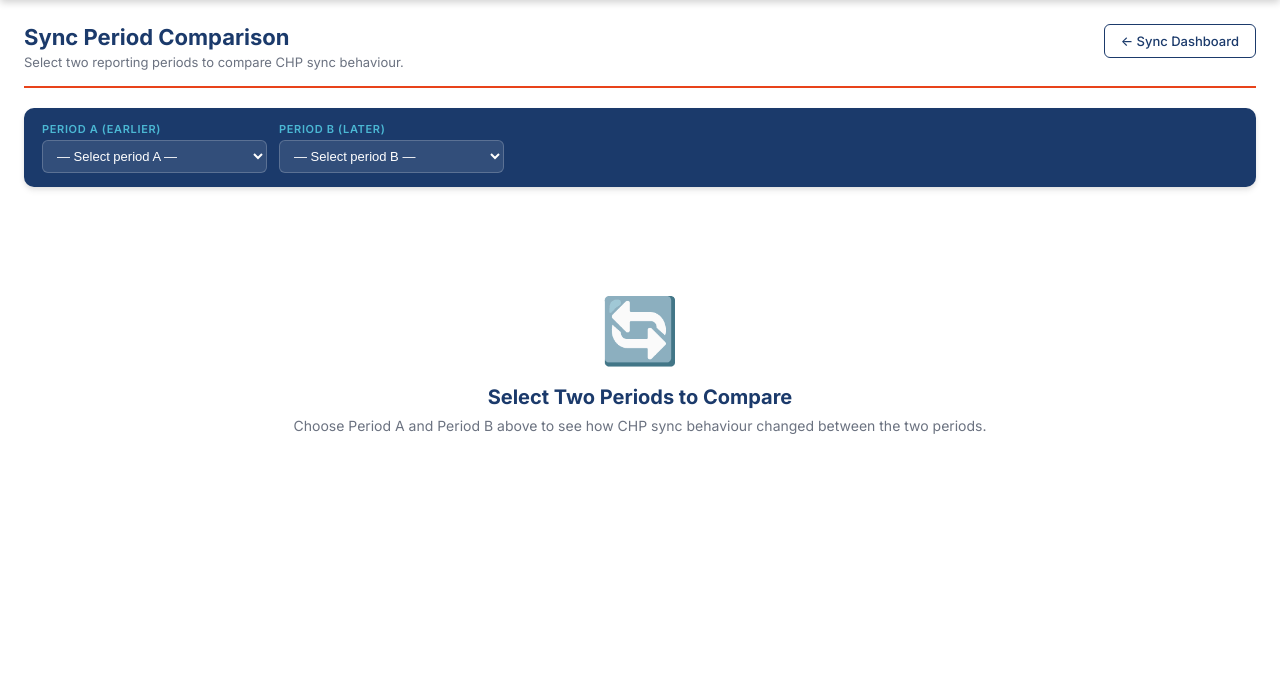
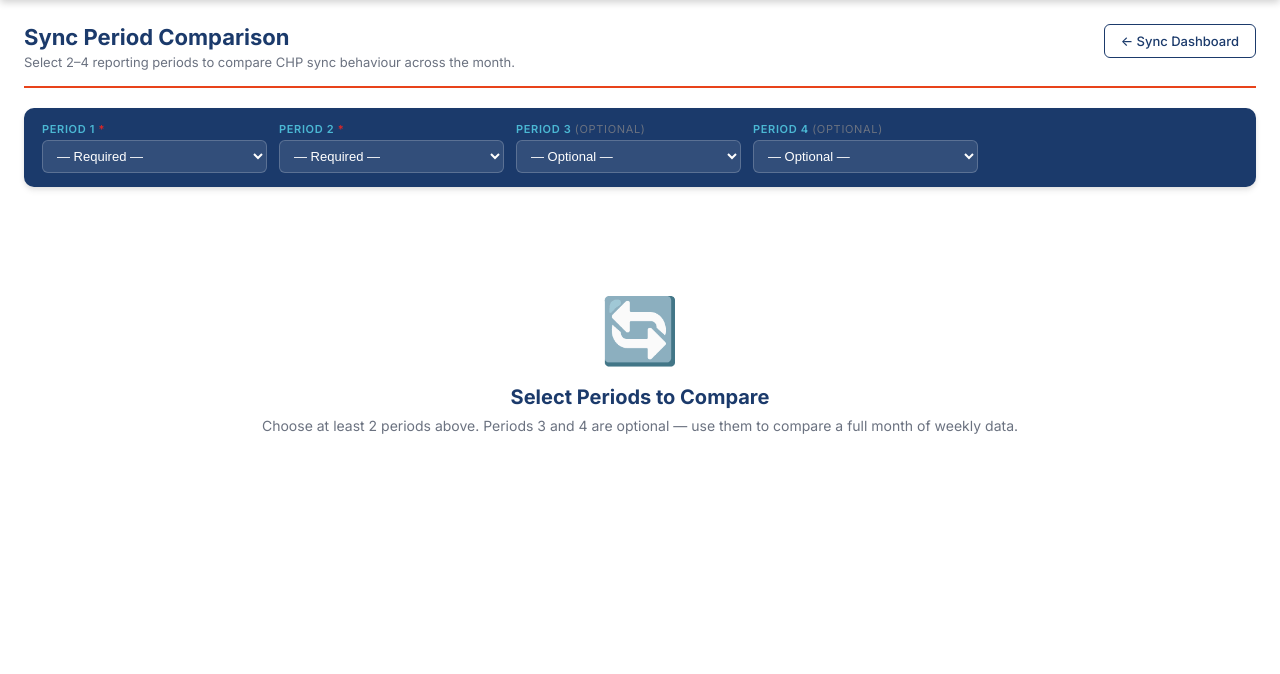
Before and after one commit to linetlucy-genchabe/Service-Delivery-Gaps, a Django app: page /sync/compare/ in a window 1280 px wide. Shown: the part 64-738 px from the top of the page. Run offline with Django 4.2, Linux system fonts and the light colour scheme; tables that the repository leaves empty hold one stand-in row (values such as "Sample post").

Commit message:
Rewrite sync compare template with 4 period selectors and 5-category breakdown

```diff
--- a/dashboard/templates/dashboard/sync_compare.html
+++ b/dashboard/templates/dashboard/sync_compare.html
@@ -6,9 +6,9 @@
   <div>
     <h1 class="page-title">Sync Period Comparison</h1>
     {% if comparison %}
-      <p class="page-subtitle period-badge">📅 {{ comparison.batch_a.label }} vs {{ comparison.batch_b.label }}</p>
+      <p class="page-subtitle period-badge">📅 Comparing {{ comparison.n }} period{{ comparison.n|pluralize }} · {{ comparison.total }} CHPs total</p>
     {% else %}
-      <p class="page-subtitle">Select two reporting periods to compare CHP sync behaviour.</p>
+      <p class="page-subtitle">Select 2–4 reporting periods to compare CHP sync behaviour across the month.</p>
     {% endif %}
   </div>
   <a href="{% url 'sync_dashboard' %}" class="btn btn-outline">← Sync Dashboard</a>
@@ -17,27 +17,58 @@
 <!-- PERIOD SELECTORS -->
 <div class="filter-bar">
   <form method="get" class="filter-form" id="compare-form">
+    {% if selected_county %}<input type="hidden" name="county" value="{{ selected_county }}">{% endif %}
+    {% if selected_subcounty %}<input type="hidden" name="sub_county" value="{{ selected_subcounty }}">{% endif %}
+    {% if selected_chu %}<input type="hidden" name="chu" value="{{ selected_chu }}">{% endif %}
+
     <div class="filter-group">
-      <label class="filter-label">Period A (Earlier)</label>
+      <label class="filter-label">Period 1 <span style="color:var(--red)">*</span></label>
       <select name="batch_a" class="filter-select" onchange="this.form.submit()">
-        <option value="">— Select period A —</option>
+        <option value="">— Required —</option>
         {% for b in batches %}
-          <option value="{{ b.pk }}" {% if batch_a_id == b.pk|stringformat:"s" %}selected{% endif %}>{{ b.label }}</option>
+          <option value="{{ b.pk }}" {% if selected_batch_ids.batch_a == b.pk|stringformat:"s" %}selected{% endif %}>{{ b.label }}</option>
         {% endfor %}
       </select>
     </div>
-
     <div class="filter-group">
-      <label class="filter-label">Period B (Later)</label>
+      <label class="filter-label">Period 2 <span style="color:var(--red)">*</span></label>
       <select name="batch_b" class="filter-select" onchange="this.form.submit()">
-        <option value="">— Select period B —</option>
+        <option value="">— Required —</option>
         {% for b in batches %}
-          <option value="{{ b.pk }}" {% if batch_b_id == b.pk|stringformat:"s" %}selected{% endif %}>{{ b.label }}</option>
+          <option value="{{ b.pk }}" {% if selected_batch_ids.batch_b == b.pk|stringformat:"s" %}selected{% endif %}>{{ b.label }}</option>
         {% endfor %}
       </select>
     </div>
+    <div class="filter-group">
+      <label class="filter-label">Period 3 <span style="color:var(--text-muted);font-weight:400;">(optional)</span></label>
+      <select name="batch_c" class="filter-select" onchange="this.form.submit()">
+        <option value="">— Optional —</option>
+        {% for b in batches %}
+          <option value="{{ b.pk }}" {% if selected_batch_ids.batch_c == b.pk|stringformat:"s" %}selected{% endif %}>{{ b.label }}</option>
+        {% endfor %}
+      </select>
+    </div>
+    <div class="filter-group">
+      <label class="filter-label">Period 4 <span style="color:var(--text-muted);font-weight:400;">(optional)</span></label>
+      <select name="batch_d" class="filter-select" onchange="this.form.submit()">
+        <option value="">— Optional —</option>
+        {% for b in batches %}
+          <option value="{{ b.pk }}" {% if selected_batch_ids.batch_d == b.pk|stringformat:"s" %}selected{% endif %}>{{ b.label }}</option>
+        {% endfor %}
+      </select>
+    </div>
+  </form>
+</div>
 
-    {% if comparison %}
+{% if comparison %}
+<!-- GEOGRAPHY FILTERS -->
+<div class="filter-bar" style="padding-top:0;margin-top:-8px;">
+  <form method="get" class="filter-form">
+    {% if selected_batch_ids.batch_a %}<input type="hidden" name="batch_a" value="{{ selected_batch_ids.batch_a }}">{% endif %}
+    {% if selected_batch_ids.batch_b %}<input type="hidden" name="batch_b" value="{{ selected_batch_ids.batch_b }}">{% endif %}
+    {% if selected_batch_ids.batch_c %}<input type="hidden" name="batch_c" value="{{ selected_batch_ids.batch_c }}">{% endif %}
+    {% if selected_batch_ids.batch_d %}<input type="hidden" name="batch_d" value="{{ selected_batch_ids.batch_d }}">{% endif %}
+
     <div class="filter-group">
       <label class="filter-label">County</label>
       <select name="county" class="filter-select" onchange="this.form.submit()">
@@ -47,8 +78,7 @@
         {% endfor %}
       </select>
     </div>
-
-    {% if selected_county %}
+    {% if selected_county and filter_opts.sub_counties %}
     <div class="filter-group">
       <label class="filter-label">Sub-County</label>
       <select name="sub_county" class="filter-select" onchange="this.form.submit()">
@@ -59,8 +89,7 @@
       </select>
     </div>
     {% endif %}
-
-    {% if selected_subcounty %}
+    {% if selected_subcounty and filter_opts.chus %}
     <div class="filter-group">
       <label class="filter-label">Community Health Unit</label>
       <select name="chu" class="filter-select" onchange="this.form.submit()">
@@ -71,193 +100,145 @@
       </select>
     </div>
     {% endif %}
-
     {% if selected_county %}
-      <a href="?batch_a={{ batch_a_id }}&batch_b={{ batch_b_id }}" class="filter-reset">✕ Clear Filters</a>
+      <a href="?{% for k,v in selected_batch_ids.items %}{% if v %}{{ k }}={{ v }}&{% endif %}{% endfor %}" class="filter-reset">✕ Clear Filters</a>
     {% endif %}
-    {% endif %}
-
-    <!-- carry hidden fields -->
-    {% if batch_a_id %}<input type="hidden" name="batch_a" value="{{ batch_a_id }}">{% endif %}
-    {% if batch_b_id %}<input type="hidden" name="batch_b" value="{{ batch_b_id }}">{% endif %}
-    {% if selected_county %}<input type="hidden" name="county" value="{{ selected_county }}">{% endif %}
-    {% if selected_subcounty %}<input type="hidden" name="sub_county" value="{{ selected_subcounty }}">{% endif %}
-    {% if selected_chu %}<input type="hidden" name="chu" value="{{ selected_chu }}">{% endif %}
   </form>
 </div>
 
-{% if not comparison %}
-<div class="empty-dashboard">
-  <div class="empty-icon">🔄</div>
-  <h2>Select Two Periods to Compare</h2>
-  <p>Choose Period A and Period B above to see how CHP sync behaviour changed between the two periods.</p>
+<!-- PERIOD LABELS -->
+<div style="display:flex;flex-wrap:wrap;gap:10px;margin-bottom:14px;">
+  {% for b in comparison.batches %}
+  <span style="background:var(--navy);color:white;padding:4px 12px;border-radius:20px;font-size:12px;font-weight:600;">
+    Period {{ forloop.counter }}: {{ b.label }}
+  </span>
+  {% endfor %}
 </div>
 
-{% else %}
-
 <!-- SUMMARY CARDS -->
-<div class="section-label">📊 Comparison Summary — {{ comparison.total }} CHPs total</div>
+<div class="section-label">📊 Comparison Summary — {{ comparison.total }} CHPs across {{ comparison.n }} period{{ comparison.n|pluralize }}</div>
 <div class="cards-grid">
-
   <div class="stat-card green">
-    <div class="stat-value">{{ comparison.count_both }}</div>
-    <div class="stat-label">✅ Synced in Both Periods</div>
-    <div class="stat-sub">CHPs who synced at least once in both {{ comparison.batch_a.label }} and {{ comparison.batch_b.label }}</div>
-    <button class="definition-btn" data-def="Synced Both Periods: CHPs who successfully synced their phone data at least once in both reporting periods. These CHPs are consistently active and uploading data to eCHIS.">View definition</button>
+    <div class="stat-value">{{ comparison.count_all }}</div>
+    <div class="stat-label">✅ Synced All Periods</div>
+    <div class="stat-sub">Synced in every selected period — consistently active</div>
+    <button class="definition-btn" data-def="Synced All Periods: CHPs who successfully synced at least once in every single selected reporting period. These are your most consistently active data capturers.">View definition</button>
   </div>
-
+  <div class="stat-card cyan">
+    <div class="stat-value">{{ comparison.count_most }}</div>
+    <div class="stat-label">🔵 Synced Most Periods</div>
+    <div class="stat-sub">Synced in more than half but not all periods — mostly active</div>
+    <button class="definition-btn" data-def="Synced Most Periods: CHPs who synced in more than half of the selected periods but missed at least one. They are mostly active but inconsistent — worth checking what caused them to miss a period.">View definition</button>
+  </div>
   <div class="stat-card yellow">
-    <div class="stat-value">{{ comparison.count_a_only }}</div>
-    <div class="stat-label">⚠️ Synced Period A Only</div>
-    <div class="stat-sub">Synced in {{ comparison.batch_a.label }} but NOT in {{ comparison.batch_b.label }} — dropped off</div>
-    <button class="definition-btn" data-def="Synced Period A Only: CHPs who synced during the earlier period but did not sync during the later period. These CHPs were active but have since dropped off — they need follow-up to understand why they stopped syncing.">View definition</button>
+    <div class="stat-value">{{ comparison.count_some }}</div>
+    <div class="stat-label">🟡 Synced Some Periods</div>
+    <div class="stat-sub">Synced in half or fewer periods — inconsistently active</div>
+    <button class="definition-btn" data-def="Synced Some Periods: CHPs who synced in half or fewer of the selected periods (but more than one). These CHPs are inconsistent syncers — they have synced before but are frequently missing. Targeted follow-up is needed.">View definition</button>
   </div>
-
-  <div class="stat-card cyan">
-    <div class="stat-value">{{ comparison.count_b_only }}</div>
-    <div class="stat-label">🔵 Synced Period B Only</div>
-    <div class="stat-sub">Synced in {{ comparison.batch_b.label }} but NOT in {{ comparison.batch_a.label }} — newly active</div>
-    <button class="definition-btn" data-def="Synced Period B Only: CHPs who did not sync during the earlier period but did sync during the later period. These CHPs were inactive and have since become active — a positive trend.">View definition</button>
+  <div class="stat-card {% if comparison.count_appeared > 0 %}navy{% else %}green{% endif %}">
+    <div class="stat-value">{{ comparison.count_appeared }}</div>
+    <div class="stat-label">🟠 Appeared / Dropped Off</div>
+    <div class="stat-sub">Only synced in exactly one period — new or dropped off</div>
+    <button class="definition-btn" data-def="Appeared or Dropped Off: CHPs who synced in exactly one of the selected periods. They may be newly activated CHPs appearing for the first time, or previously active CHPs who have dropped off and only appeared once. Investigate individually.">View definition</button>
   </div>
-
   <div class="stat-card red">
     <div class="stat-value">{{ comparison.count_never }}</div>
-    <div class="stat-label">🔴 Never Synced Either Period</div>
-    <div class="stat-sub">CHPs who did not sync in either period — persistent non-syncers, highest priority</div>
-    <button class="definition-btn" data-def="Never Synced Either Period: CHPs who did not sync their phone data in either reporting period. These are persistent non-syncers — their work is completely invisible in eCHIS across both periods. This is the highest-priority group for follow-up and support.">View definition</button>
+    <div class="stat-label">🔴 Never Synced Any Period</div>
+    <div class="stat-sub">Zero syncs across all selected periods — persistent non-syncers</div>
+    <button class="definition-btn" data-def="Never Synced Any Period: CHPs who did not sync in any of the selected reporting periods. These are persistent non-syncers — their work is completely invisible in eCHIS across all selected periods. Highest priority for follow-up and support.">View definition</button>
   </div>
-
 </div>
 
-<!-- VISUAL BREAKDOWN BAR -->
+<!-- VISUAL BAR -->
 <div class="section-label">📈 Visual Breakdown</div>
 <div class="card">
   <div class="card-body">
-    <div class="compare-bar-wrap">
-      {% with total=comparison.total %}
-      {% if total > 0 %}
-        <div class="compare-bar">
-          {% if comparison.count_both > 0 %}
-          <div class="compare-seg seg-green" style="width:{% widthratio comparison.count_both total 100 %}%"
-               title="Synced Both: {{ comparison.count_both }}">
-            {% if comparison.count_both > total|divisibleby:10 %}{{ comparison.count_both }}{% endif %}
-          </div>
-          {% endif %}
-          {% if comparison.count_a_only > 0 %}
-          <div class="compare-seg seg-yellow" style="width:{% widthratio comparison.count_a_only total 100 %}%"
-               title="Period A Only: {{ comparison.count_a_only }}">
-            {% if comparison.count_a_only > total|divisibleby:10 %}{{ comparison.count_a_only }}{% endif %}
-          </div>
-          {% endif %}
-          {% if comparison.count_b_only > 0 %}
-          <div class="compare-seg seg-cyan" style="width:{% widthratio comparison.count_b_only total 100 %}%"
-               title="Period B Only: {{ comparison.count_b_only }}">
-            {% if comparison.count_b_only > total|divisibleby:10 %}{{ comparison.count_b_only }}{% endif %}
-          </div>
-          {% endif %}
-          {% if comparison.count_never > 0 %}
-          <div class="compare-seg seg-red" style="width:{% widthratio comparison.count_never total 100 %}%"
-               title="Never Synced: {{ comparison.count_never }}">
-            {% if comparison.count_never > total|divisibleby:10 %}{{ comparison.count_never }}{% endif %}
-          </div>
-          {% endif %}
-        </div>
-        <div class="compare-legend">
-          <span class="legend-item"><span class="legend-dot dot-green"></span> Synced Both ({{ comparison.count_both }})</span>
-          <span class="legend-item"><span class="legend-dot dot-yellow"></span> Period A Only ({{ comparison.count_a_only }})</span>
-          <span class="legend-item"><span class="legend-dot dot-cyan"></span> Period B Only ({{ comparison.count_b_only }})</span>
-          <span class="legend-item"><span class="legend-dot dot-red"></span> Never Synced ({{ comparison.count_never }})</span>
-        </div>
-      {% endif %}
-      {% endwith %}
+    {% with total=comparison.total %}
+    {% if total > 0 %}
+    <div class="compare-bar" style="height:52px;">
+      {% if comparison.count_all > 0 %}
+      <div class="compare-seg seg-green" style="width:{% widthratio comparison.count_all total 100 %}%" title="Synced All: {{ comparison.count_all }}">
+        {% if comparison.count_all > 50 %}{{ comparison.count_all }}{% endif %}
+      </div>{% endif %}
+      {% if comparison.count_most > 0 %}
+      <div class="compare-seg seg-cyan" style="width:{% widthratio comparison.count_most total 100 %}%" title="Synced Most: {{ comparison.count_most }}">
+        {% if comparison.count_most > 50 %}{{ comparison.count_most }}{% endif %}
+      </div>{% endif %}
+      {% if comparison.count_some > 0 %}
+      <div class="compare-seg seg-yellow" style="width:{% widthratio comparison.count_some total 100 %}%" title="Synced Some: {{ comparison.count_some }}">
+        {% if comparison.count_some > 50 %}{{ comparison.count_some }}{% endif %}
+      </div>{% endif %}
+      {% if comparison.count_appeared > 0 %}
+      <div class="compare-seg" style="width:{% widthratio comparison.count_appeared total 100 %}%;background:#EA580C;" title="Appeared/Dropped: {{ comparison.count_appeared }}">
+        {% if comparison.count_appeared > 50 %}{{ comparison.count_appeared }}{% endif %}
+      </div>{% endif %}
+      {% if comparison.count_never > 0 %}
+      <div class="compare-seg seg-red" style="width:{% widthratio comparison.count_never total 100 %}%" title="Never Synced: {{ comparison.count_never }}">
+        {% if comparison.count_never > 50 %}{{ comparison.count_never }}{% endif %}
+      </div>{% endif %}
     </div>
+    <div class="compare-legend">
+      <span class="legend-item"><span class="legend-dot dot-green"></span>Synced All ({{ comparison.count_all }})</span>
+      <span class="legend-item"><span class="legend-dot dot-cyan"></span>Synced Most ({{ comparison.count_most }})</span>
+      <span class="legend-item"><span class="legend-dot dot-yellow"></span>Synced Some ({{ comparison.count_some }})</span>
+      <span class="legend-item"><span class="legend-dot" style="background:#EA580C;"></span>Appeared/Dropped ({{ comparison.count_appeared }})</span>
+      <span class="legend-item"><span class="legend-dot dot-red"></span>Never Synced ({{ comparison.count_never }})</span>
+    </div>
+    {% endif %}
+    {% endwith %}
   </div>
 </div>
 
 <!-- DRILL-DOWN TABS -->
 <div class="section-label">📋 Drill-Down by Category</div>
 <div class="tab-bar">
-  <button class="tab-btn active" data-tab="comp-never">🔴 Never Synced Either <span class="tab-count">{{ comparison.count_never }}</span></button>
-  <button class="tab-btn" data-tab="comp-a-only">⚠️ Dropped Off (A Only) <span class="tab-count">{{ comparison.count_a_only }}</span></button>
-  <button class="tab-btn" data-tab="comp-b-only">🔵 Newly Active (B Only) <span class="tab-count">{{ comparison.count_b_only }}</span></button>
-  <button class="tab-btn" data-tab="comp-both">✅ Consistent Syncers <span class="tab-count">{{ comparison.count_both }}</span></button>
+  <button class="tab-btn active" data-tab="comp-never">🔴 Never Synced <span class="tab-count">{{ comparison.count_never }}</span></button>
+  <button class="tab-btn" data-tab="comp-some">🟡 Synced Some <span class="tab-count">{{ comparison.count_some }}</span></button>
+  <button class="tab-btn" data-tab="comp-appeared">🟠 Appeared/Dropped <span class="tab-count">{{ comparison.count_appeared }}</span></button>
+  <button class="tab-btn" data-tab="comp-most">🔵 Synced Most <span class="tab-count">{{ comparison.count_most }}</span></button>
+  <button class="tab-btn" data-tab="comp-all">✅ Synced All <span class="tab-count">{{ comparison.count_all }}</span></button>
 </div>
 
-{% for tab_id, tab_rows, tab_title, tab_desc, tab_category, tab_cls in comparison_tabs %}
-{% endfor %}
+{% with batch_ids_qs="batch_a="|add:selected_batch_ids.batch_a|add:"&batch_b="|add:selected_batch_ids.batch_b %}
+{% for tab_id, category, title, desc in comp_tabs_meta %}{% endfor %}
 
-<!-- Never synced both -->
 <div class="tab-panel active" id="tab-comp-never">
-  <div class="card">
-    <div class="card-header">
-      <div><h3 class="card-title">CHPs Who Never Synced in Either Period</h3>
-        <p class="card-subtitle">Persistent non-syncers across {{ comparison.batch_a.label }} and {{ comparison.batch_b.label }} — highest priority for follow-up.</p></div>
-      <a href="{% url 'sync_compare_download' %}?batch_a={{ batch_a_id }}&batch_b={{ batch_b_id }}&category=never_synced_both&county={{ selected_county }}&sub_county={{ selected_subcounty }}&chu={{ selected_chu }}" class="btn btn-sm btn-outline">⬇ Download CSV</a>
-    </div>
-    <div class="card-body no-pad"><div class="table-scroll">
-      {% include 'dashboard/_compare_table.html' with rows=comparison.never_synced_both batch_a=comparison.batch_a batch_b=comparison.batch_b %}
-    </div></div>
-  </div>
+  {% include 'dashboard/_multi_compare_table.html' with rows=comparison.never_synced labels=comparison.labels title="CHPs Who Never Synced in Any Period" desc="Persistent non-syncers — zero syncs across all selected periods." category="never_synced" selected_batch_ids=selected_batch_ids county=selected_county sub_county=selected_subcounty chu=selected_chu %}
 </div>
+<div class="tab-panel" id="tab-comp-some">
+  {% include 'dashboard/_multi_compare_table.html' with rows=comparison.synced_some labels=comparison.labels title="CHPs Synced in Some Periods (Half or Fewer)" desc="Inconsistent syncers — synced in multiple periods but less than half." category="synced_some" selected_batch_ids=selected_batch_ids county=selected_county sub_county=selected_subcounty chu=selected_chu %}
+</div>
+<div class="tab-panel" id="tab-comp-appeared">
+  {% include 'dashboard/_multi_compare_table.html' with rows=comparison.appeared_dropped labels=comparison.labels title="CHPs Who Synced in Exactly One Period" desc="Either newly appeared or dropped off — only active in one period." category="appeared_dropped" selected_batch_ids=selected_batch_ids county=selected_county sub_county=selected_subcounty chu=selected_chu %}
+</div>
+<div class="tab-panel" id="tab-comp-most">
+  {% include 'dashboard/_multi_compare_table.html' with rows=comparison.synced_most labels=comparison.labels title="CHPs Synced in Most Periods (More Than Half)" desc="Mostly active but missed at least one period." category="synced_most" selected_batch_ids=selected_batch_ids county=selected_county sub_county=selected_subcounty chu=selected_chu %}
+</div>
+<div class="tab-panel" id="tab-comp-all">
+  {% include 'dashboard/_multi_compare_table.html' with rows=comparison.synced_all labels=comparison.labels title="CHPs Synced in All Selected Periods" desc="Consistently active across every selected period." category="synced_all" selected_batch_ids=selected_batch_ids county=selected_county sub_county=selected_subcounty chu=selected_chu %}
+</div>
+{% endwith %}
 
-<!-- Dropped off -->
-<div class="tab-panel" id="tab-comp-a-only">
-  <div class="card">
-    <div class="card-header">
-      <div><h3 class="card-title">Synced in {{ comparison.batch_a.label }} — Did Not Sync in {{ comparison.batch_b.label }}</h3>
-        <p class="card-subtitle">These CHPs were active but have since dropped off. Investigate what changed.</p></div>
-      <a href="{% url 'sync_compare_download' %}?batch_a={{ batch_a_id }}&batch_b={{ batch_b_id }}&category=synced_a_only&county={{ selected_county }}&sub_county={{ selected_subcounty }}&chu={{ selected_chu }}" class="btn btn-sm btn-outline">⬇ Download CSV</a>
-    </div>
-    <div class="card-body no-pad"><div class="table-scroll">
-      {% include 'dashboard/_compare_table.html' with rows=comparison.synced_a_only batch_a=comparison.batch_a batch_b=comparison.batch_b %}
-    </div></div>
-  </div>
+{% else %}
+<div class="empty-dashboard">
+  <div class="empty-icon">🔄</div>
+  <h2>Select Periods to Compare</h2>
+  <p>Choose at least 2 periods above. Periods 3 and 4 are optional — use them to compare a full month of weekly data.</p>
 </div>
-
-<!-- Newly active -->
-<div class="tab-panel" id="tab-comp-b-only">
-  <div class="card">
-    <div class="card-header">
-      <div><h3 class="card-title">Did Not Sync in {{ comparison.batch_a.label }} — Synced in {{ comparison.batch_b.label }}</h3>
-        <p class="card-subtitle">These CHPs were inactive but are now syncing — a positive improvement.</p></div>
-      <a href="{% url 'sync_compare_download' %}?batch_a={{ batch_a_id }}&batch_b={{ batch_b_id }}&category=synced_b_only&county={{ selected_county }}&sub_county={{ selected_subcounty }}&chu={{ selected_chu }}" class="btn btn-sm btn-outline">⬇ Download CSV</a>
-    </div>
-    <div class="card-body no-pad"><div class="table-scroll">
-      {% include 'dashboard/_compare_table.html' with rows=comparison.synced_b_only batch_a=comparison.batch_a batch_b=comparison.batch_b %}
-    </div></div>
-  </div>
-</div>
-
-<!-- Consistent syncers -->
-<div class="tab-panel" id="tab-comp-both">
-  <div class="card">
-    <div class="card-header">
-      <div><h3 class="card-title">Synced in Both {{ comparison.batch_a.label }} and {{ comparison.batch_b.label }}</h3>
-        <p class="card-subtitle">Consistently active CHPs — these are your reliable data capturers.</p></div>
-      <a href="{% url 'sync_compare_download' %}?batch_a={{ batch_a_id }}&batch_b={{ batch_b_id }}&category=synced_both&county={{ selected_county }}&sub_county={{ selected_subcounty }}&chu={{ selected_chu }}" class="btn btn-sm btn-outline">⬇ Download CSV</a>
-    </div>
-    <div class="card-body no-pad"><div class="table-scroll">
-      {% include 'dashboard/_compare_table.html' with rows=comparison.synced_both batch_a=comparison.batch_a batch_b=comparison.batch_b %}
-    </div></div>
-  </div>
-</div>
-
 {% endif %}
 
-<!-- Definition Modal -->
 <div class="modal-overlay" id="def-modal" style="display:none;">
   <div class="modal">
     <div class="modal-header"><h3>Indicator Definition</h3><button class="modal-close" onclick="closeModal()">×</button></div>
     <div class="modal-body" id="def-modal-body"></div>
   </div>
 </div>
-
 {% endblock %}
 
 {% block extra_js %}
 <script>
 document.addEventListener('DOMContentLoaded', function() {
-  // Tab switching
   document.querySelectorAll('.tab-btn').forEach(btn => {
     btn.addEventListener('click', function() {
       document.querySelectorAll('.tab-btn').forEach(b => b.classList.remove('active'));
@@ -266,8 +247,6 @@ document.addEventListener('DOMContentLoaded', function() {
       document.getElementById('tab-' + this.dataset.tab).classList.add('active');
     });
   });
-
-  // Definition modal
   document.querySelectorAll('.definition-btn').forEach(btn => {
     btn.addEventListener('click', function() {
       document.getElementById('def-modal-body').textContent = this.dataset.def;
@@ -279,11 +258,5 @@ document.addEventListener('DOMContentLoaded', function() {
   });
 });
 function closeModal() { document.getElementById('def-modal').style.display = 'none'; }
-
-// Fix duplicate hidden fields — remove duplicates from selects
-document.querySelectorAll('select[name="batch_a"], select[name="batch_b"], select[name="county"], select[name="sub_county"], select[name="chu"]').forEach(sel => {
-  const hidden = document.querySelector(`input[type="hidden"][name="${sel.name}"]`);
-  if (hidden) hidden.remove();
-});
 </script>
 {% endblock %}
```
